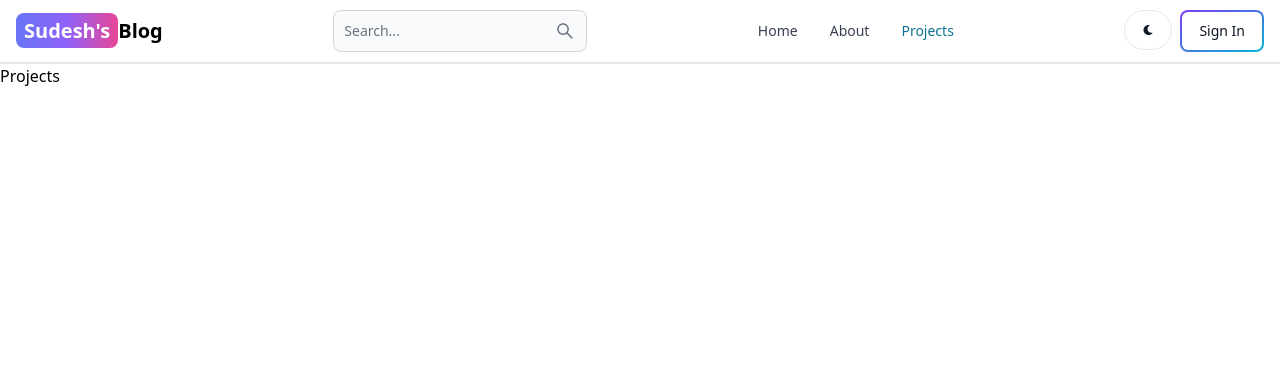
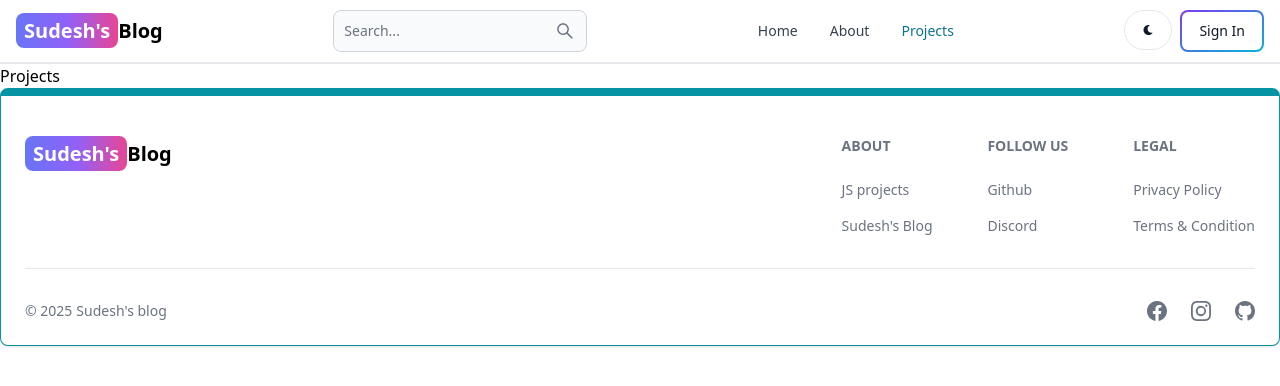
Before and after one commit to sudesh-web/mern-blog, a React (Vite) app in the folder client/: page /projects in a window 1280 px wide. Shown: the top 386 px of the page. Built offline with nearby package versions, Linux system fonts and the light colour scheme.

Commit message:
create and add the footer component

```diff
--- a/client/src/App.jsx
+++ b/client/src/App.jsx
@@ -6,6 +6,7 @@
 import SignUp from './pages/SignUp'
 import Dashboard from './pages/Dashboard'
 import Header from './components/Header'
+import Footer from './components/Footer'
 
 
 
@@ -22,6 +23,7 @@
         <Route path="/projects" element={<Projects />} />
 
       </Routes>
+      <Footer />
     </BrowserRouter>
   )
 }
--- /dev/null
+++ b/client/src/components/Footer.jsx
@@ -0,0 +1,86 @@
+import { Footer } from "flowbite-react";
+import { Link } from "react-router-dom";
+import { BsFacebook, BsInstagram, BsGithub} from "react-icons/bs";
+
+export default function FooterCom() {
+  return(
+  <Footer container className='border border-t-8 border-teal-500'>
+    <div className='w-full max-w-7xl mx-auto'>
+        <div className='grid w-full justify-between sm:flex md:grid-cols-1'>
+            <div className='mt-5'>
+            <Link to="/" className="self-center whitespace-nowrap text-lg sm:text-xl
+            font-semibold dark:text-white">
+            <span className="px-2 py-1 bg-gradient-to-r from-indigo-500
+            via-purple-500 to-pink-500 rounded-lg text-white">
+                Sudesh's
+            </span>
+            Blog
+        </Link>
+            </div>
+            <div className="grid grid-cols-2 gap-8 mt-4 sm:grid-cols-3 sm:gap-6">
+               <div>
+               <Footer.Title title='About' />
+               <Footer.LinkGroup col>
+                    <Footer.Link
+                    href='https://www.100jsprojects.com'
+                    target='_blank'
+                    rel='noopener noreferrer'
+                    >
+                        JS projects
+                    </Footer.Link>
+                    <Footer.Link
+                    href='/about'
+                    target='_blank'
+                    rel='noopener noreferrer'
+                    >
+                        Sudesh's Blog
+                    </Footer.Link>
+               </Footer.LinkGroup>
+               </div>
+               <div>
+               <Footer.Title title='Follow us' />
+               <Footer.LinkGroup col>
+                    <Footer.Link
+                    href='https://www.github.com/sudesh-web'
+                    target='_blank'
+                    rel='noopener noreferrer'
+                    >
+                        Github
+                    </Footer.Link>
+                    <Footer.Link
+                    href='#'>Discord</Footer.Link>
+               </Footer.LinkGroup>
+               </div>
+               <div>
+               <Footer.Title title='LEGAL' />
+               <Footer.LinkGroup col>
+                    <Footer.Link
+                    href='#'
+
+                    >
+                        Privacy Policy
+                    </Footer.Link>
+                    <Footer.Link href='#'>
+                        Terms &amp; Condition
+                        </Footer.Link>
+               </Footer.LinkGroup>
+               </div>
+
+            </div>
+        </div>
+        <Footer.Divider />
+        <div className='w-full sm:flex sm:items-center sm:justify-between'>
+            <Footer.Copyright href='#' by="Sudesh's blog"
+            year={new Date().getFullYear()}
+            />
+            <div className="flex gap-6 sm:mt-0 mt-4 sm:justify-center">
+                <Footer.Icon href='#' icon={BsFacebook} />
+                <Footer.Icon href='#' icon={BsInstagram} />
+                <Footer.Icon href='https://github.com/sudesh-web' icon={BsGithub} />
+
+            </div>
+        </div>
+    </div>
+    </Footer>
+  );
+}
```
